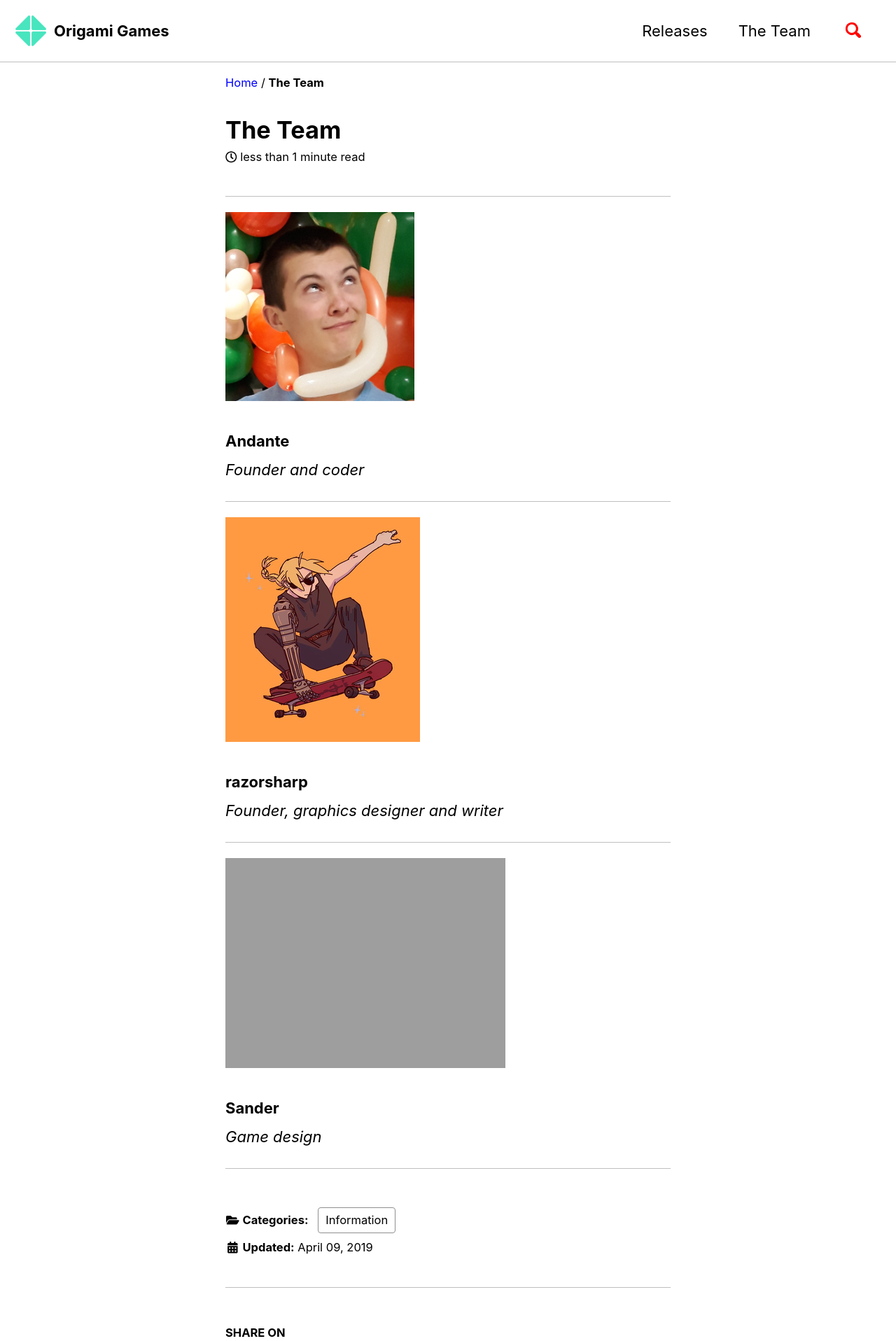
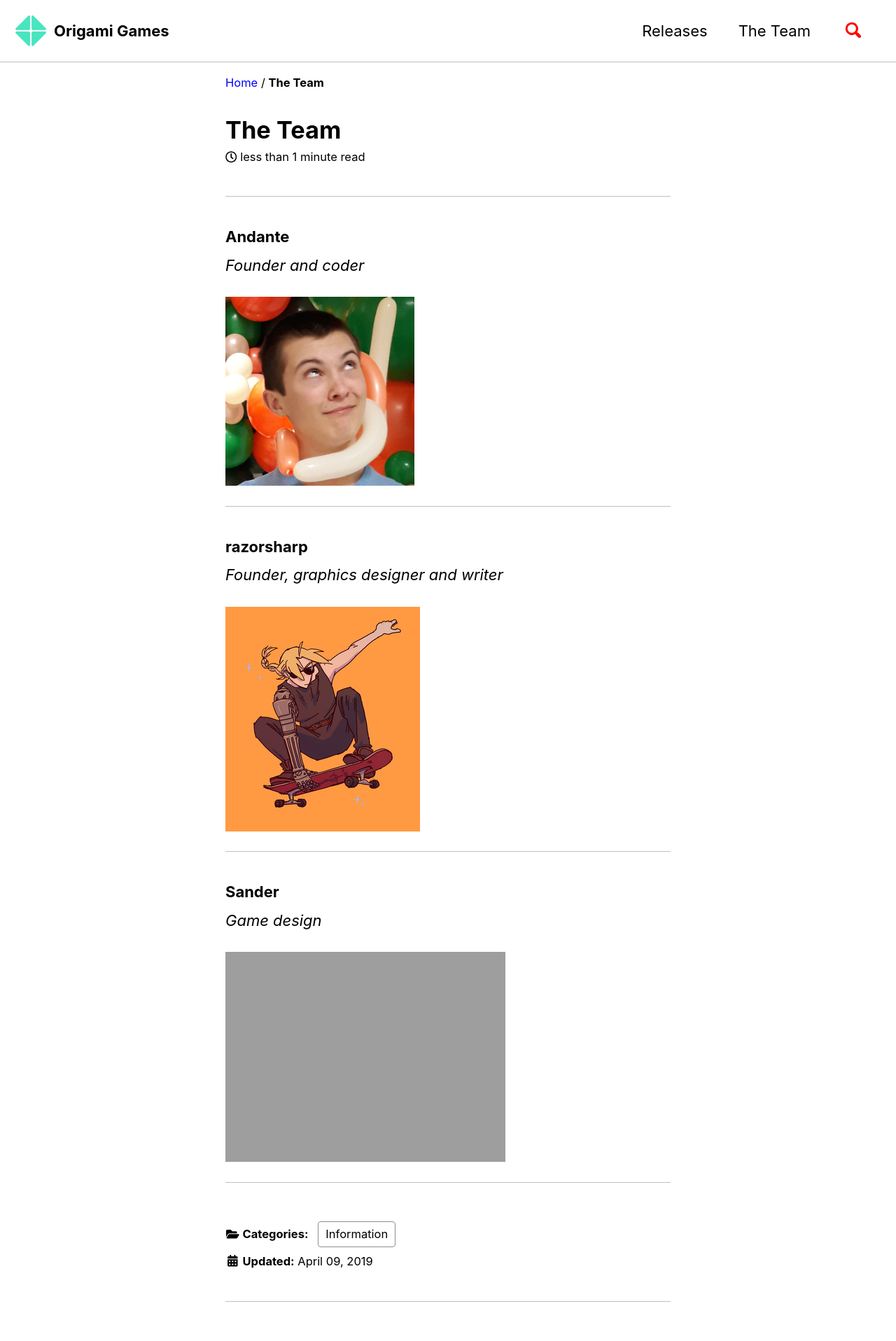
Before and after one commit to origami-games/origami-games.github.io, a Jekyll site: the page built from _posts/2019-04-09-the-team.md, in a window 1280 px wide. Shown: the top 1916 px of the page at 70% size. Built offline with Jekyll 4.4.1, drawn with Linux system fonts in a browser that asks for light colours; cached includes are drawn as plain includes; nearby versions of some CDN libraries; our own code applies the rules of GitHub Pages for plain Markdown files.

Commit message:
Move info to above image on `The Team`

```diff
--- a/_posts/2019-04-09-the-team.md
+++ b/_posts/2019-04-09-the-team.md
@@ -9,23 +9,23 @@ author_profile: false
 
 -----
 
-![andante.png](https://origami-games.github.io/assets/images/profile_pictures/andante.png)
-
 ### **Andante**
 *Founder and coder*
 
+![andante.png](https://origami-games.github.io/assets/images/profile_pictures/andante.png)
+
 -----
-
-![razorsharp.png](https://origami-games.github.io/assets/images/profile_pictures/razorsharp.png)
 
 ### **razorsharp**
 *Founder, graphics designer and writer*
 
+![razorsharp.png](https://origami-games.github.io/assets/images/profile_pictures/razorsharp.png)
+
 -----
-
-![sander.png](https://origami-games.github.io/assets/images/profile_pictures/sander.png)
 
 ### **Sander**
 *Game design*
 
+![sander.png](https://origami-games.github.io/assets/images/profile_pictures/sander.png)
+
 -----
```
